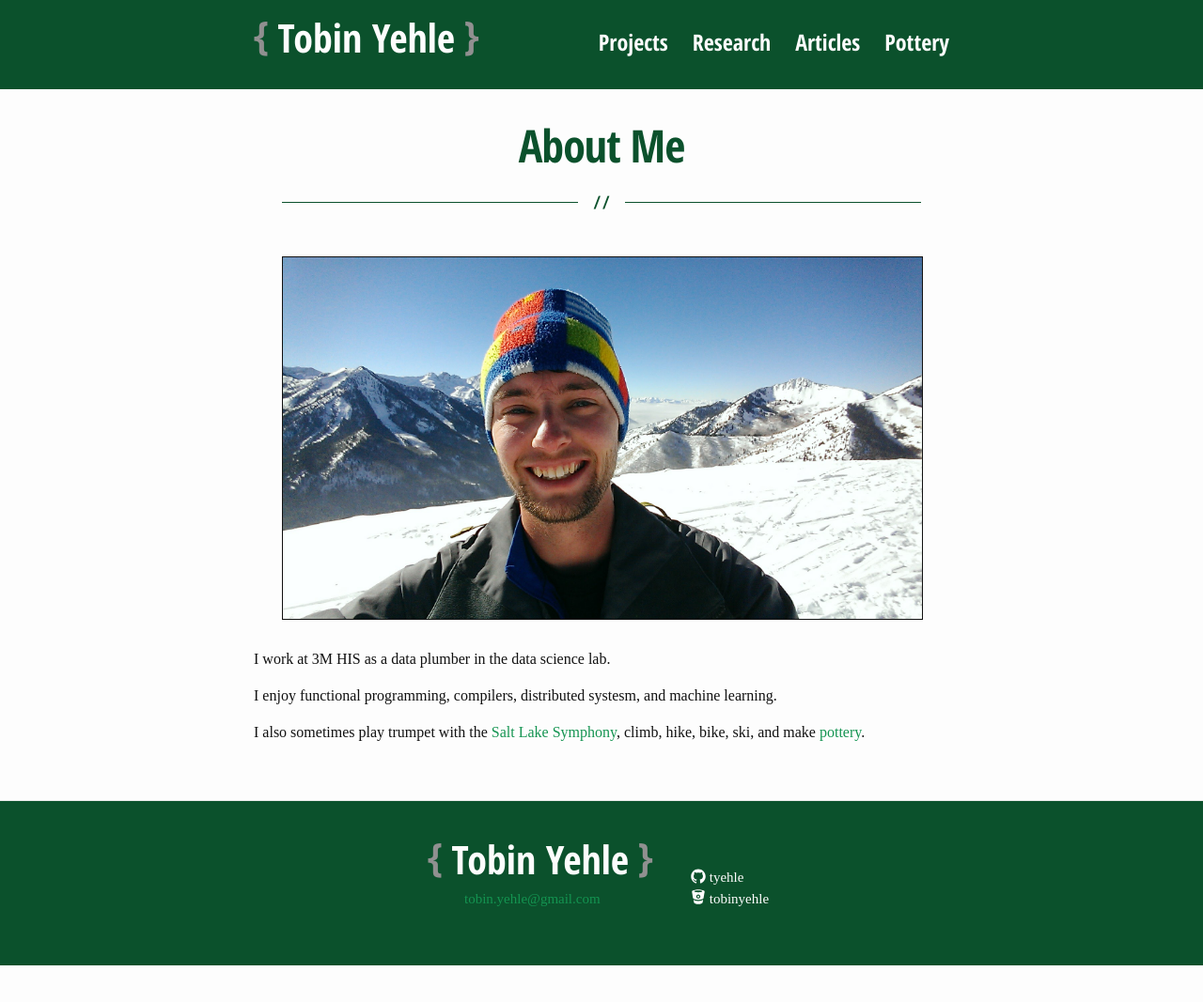
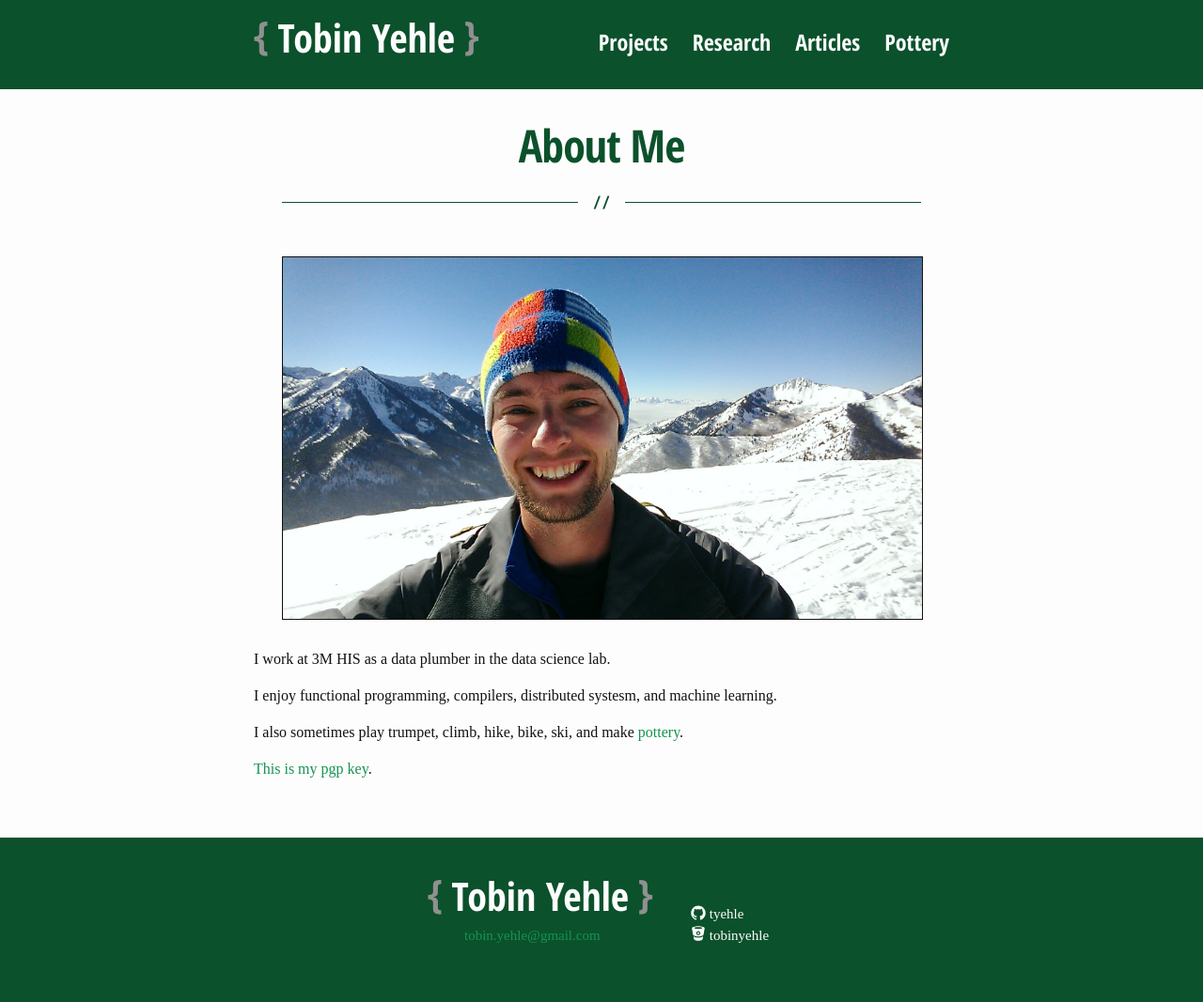
Before and after one commit to tyehle/tyehle.github.io, a Jekyll site: the page built from index.md, in a window 1280 px wide. Shown: the whole page at 94% size. Built offline with Jekyll 4.4.1, drawn with Linux system fonts in a browser that asks for light colours; some web fonts are replaced; before the commit the page ends 1028 px from its top, so only the background shows below that.

Commit message:
add link to gpg key

```diff
--- a/index.md
+++ b/index.md
@@ -9,4 +9,6 @@ I work at 3M HIS as a data plumber in the data science lab.
 
 I enjoy functional programming, compilers, distributed systesm, and machine learning.
 
-I also sometimes play trumpet with the [Salt Lake Symphony](http://www.saltlakesymphony.org/), climb, hike, bike, ski, and make [pottery](pottery).
+I also sometimes play trumpet, climb, hike, bike, ski, and make [pottery](pottery).
+
+[This is my pgp key](tobinyehle@gmail.com.gpg).
```
Also changed, not shown: 2 other files.
